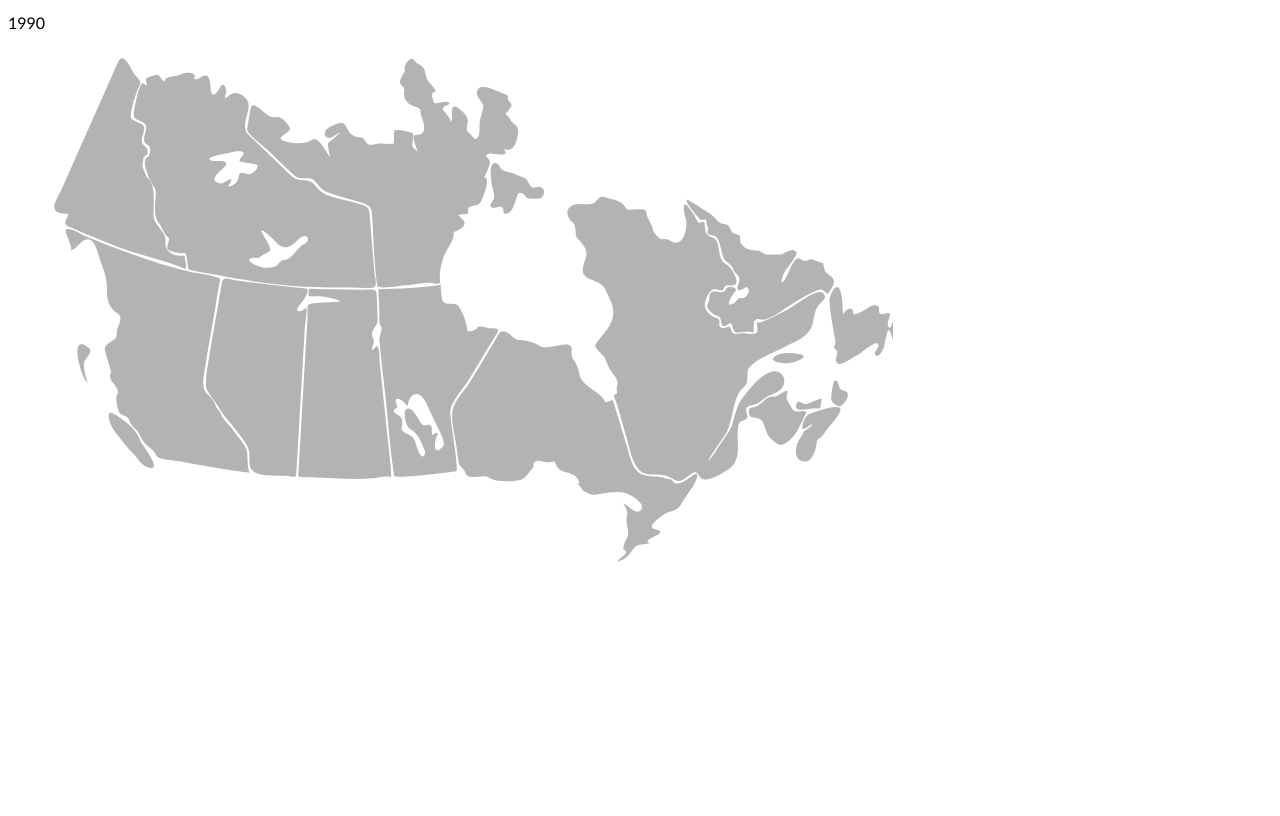
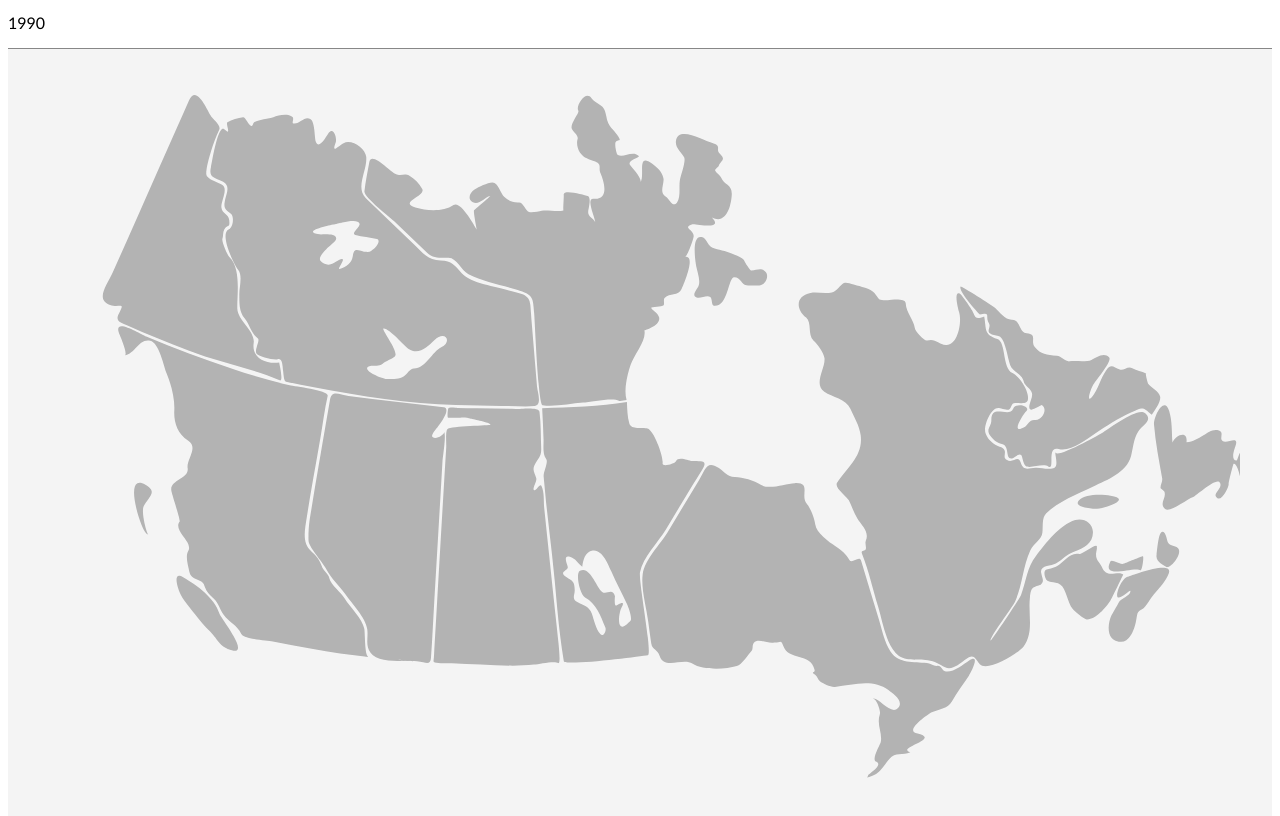
Before and after one commit to NisaAzizi/projetVisualDon, a website built with Vite: page index.html in a window 1280 px wide. Shown: the part 1142-1958 px from the top of the page. Before the commit the page ends 1723 px from the top, so only its background shows below. Built offline with nearby package versions, Linux system fonts and the light colour scheme.

Commit message:
Center Canada Map

```diff
--- a/public/style.css
+++ b/public/style.css
@@ -96,12 +96,19 @@ body {
 }
 
 #CA-MAP{
+  background-color: rgb(244, 244, 244);
 
 }
 
 
 #map {
-   width: 70%;
+   display: flex;
+   justify-content: center;
+   margin: 0 auto;
+   align-items: center;
+   padding: 2rem;
+   border-top: #878787 solid 1px;
+
   }
 
 @media all and (max-width: 800px) {
```
